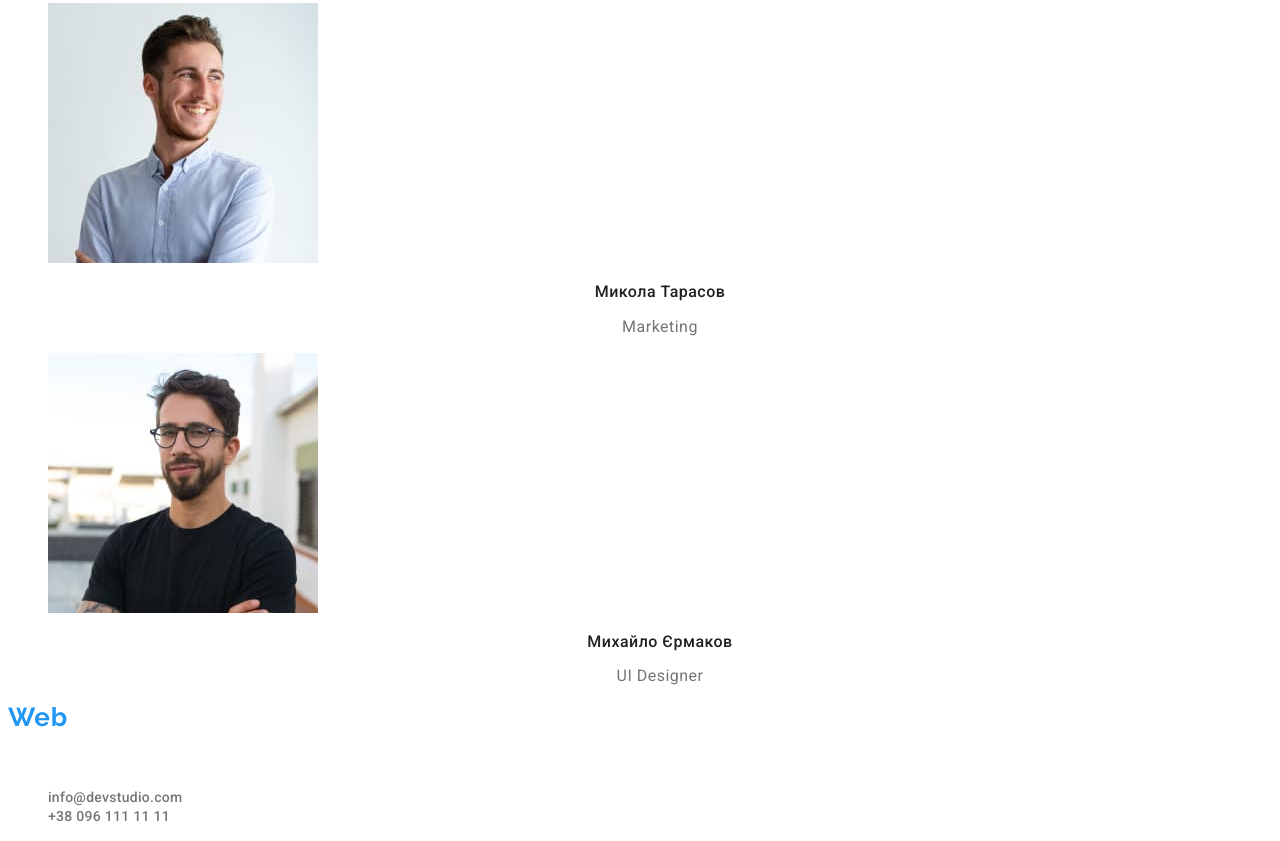
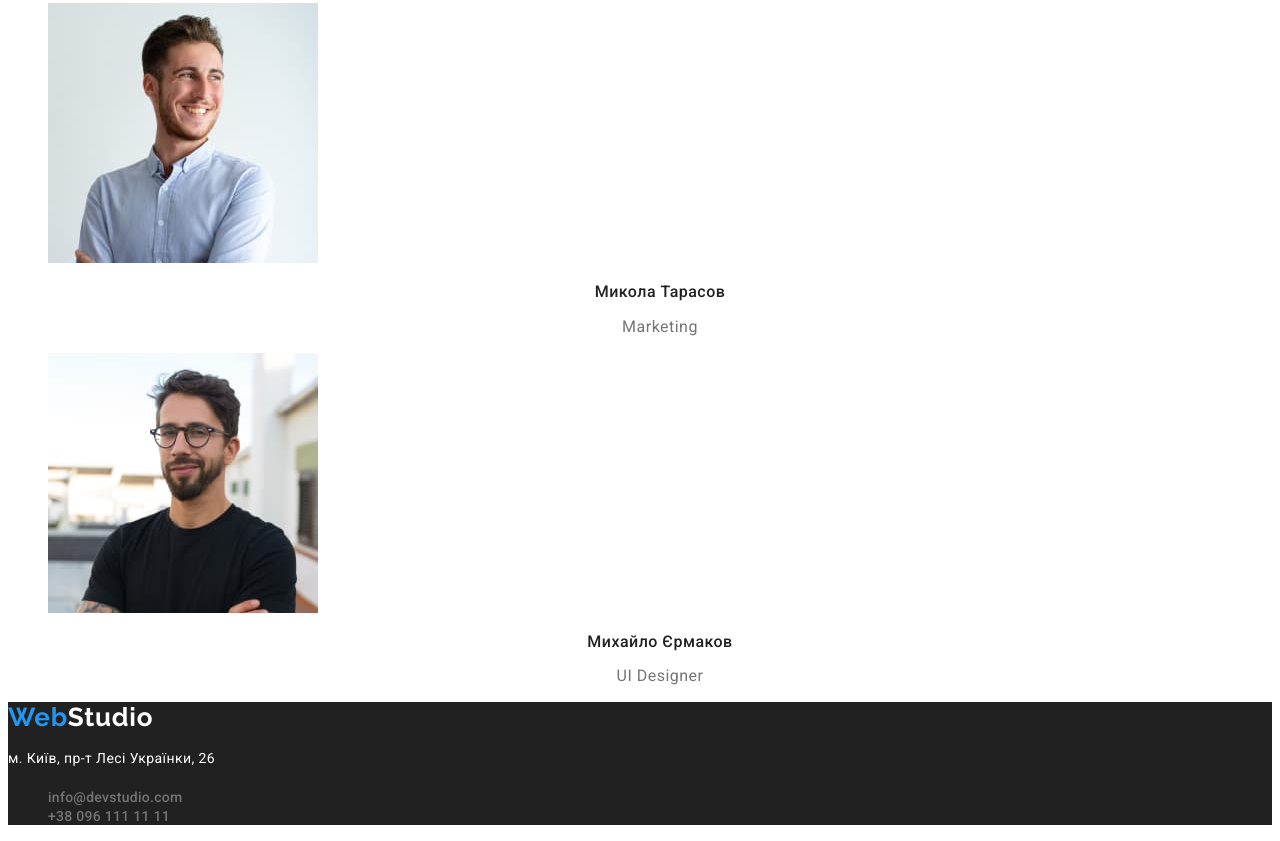
Before and after one commit to Dmitry0008/goit-markup-hw-03, a plain HTML site: page index.html in a window 1280 px wide. Shown: the part 2153-2994 px from the top of the page. Drawn offline with Linux system fonts and the light colour scheme.

Commit message:
Доопрацювання

```diff
--- a/css/styles.css
+++ b/css/styles.css
@@ -145,7 +145,7 @@ color: #757575;
 }
 
 .footer {
-background: #FFFFFF;
+background: #212121;
 }
 
 .content-logo {
```
